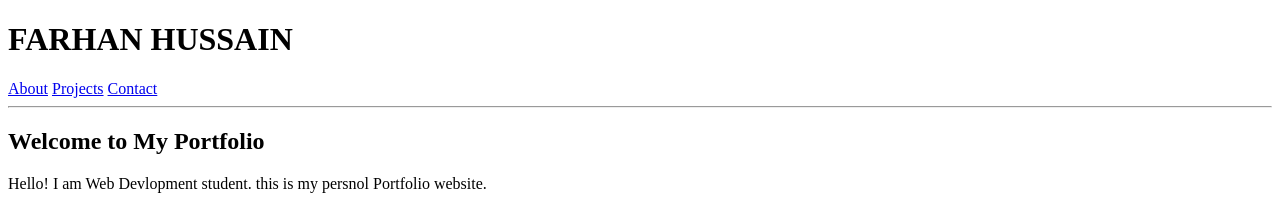
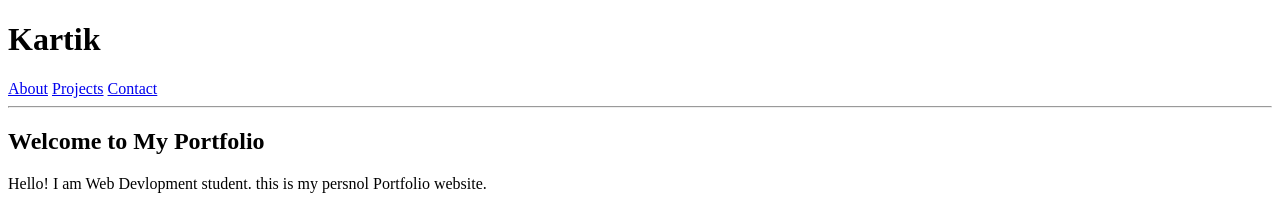
Before and after one commit to RaoKartikk/Lab-Assignment-KRMU-Web-dev-1, a plain HTML site: page UNIT-1-LAB-ASSIGNEMENT/LAB-1.html in a window 1280 px wide. Shown: the top 210 px of the page. Drawn offline with Linux system fonts and the light colour scheme.

Commit message:
Update LAB-1.html

```diff
--- a/UNIT-1-LAB-ASSIGNEMENT/LAB-1.html
+++ b/UNIT-1-LAB-ASSIGNEMENT/LAB-1.html
@@ -7,7 +7,7 @@
 </head>
 <body>
  <header>
- <h1>FARHAN HUSSAIN</h1>
+ <h1>Kartik</h1>
           <nav>
             <a href="#ABOUT">About</a>
             <a href="#PROJECTS">Projects</a>
```
